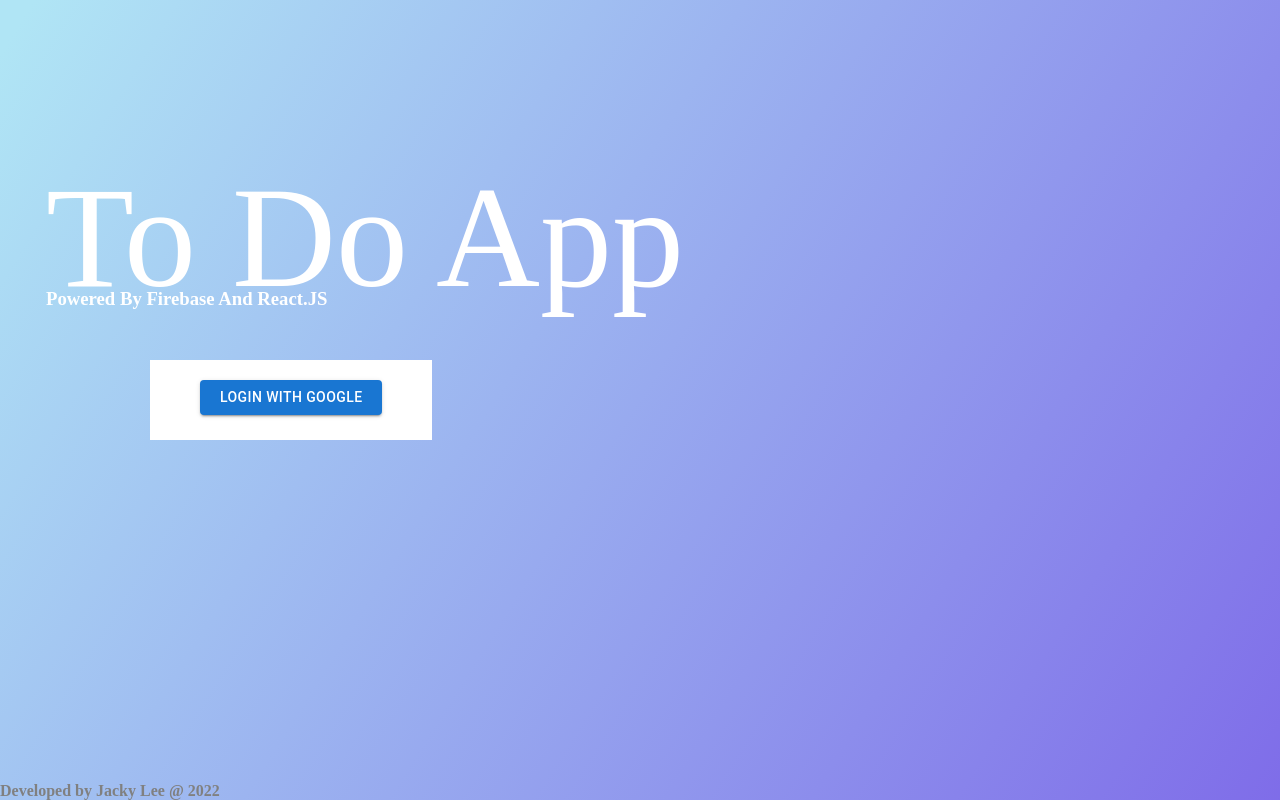
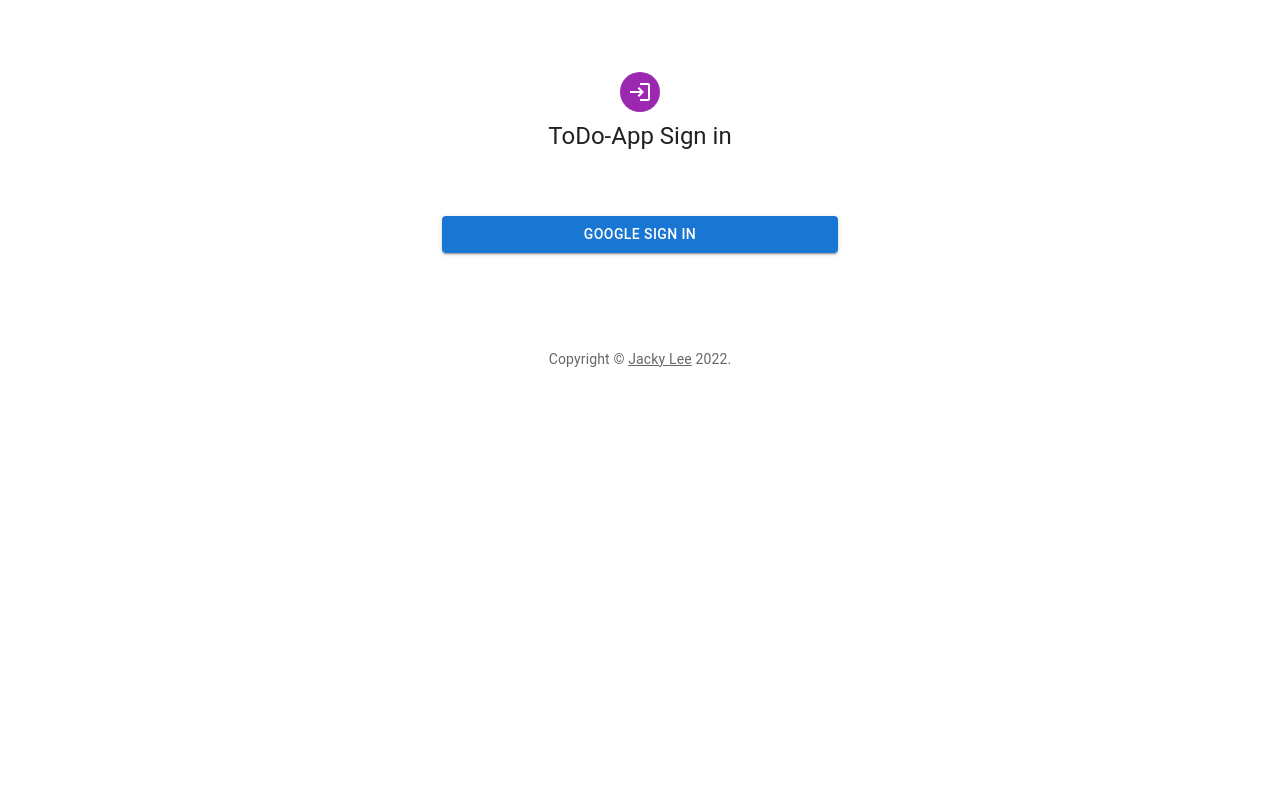
Before and after one commit to JackyLee1230/Firebase-ToDo-App, a React (Create React App) app: page / in a window 1280 px wide. Built offline with nearby package versions, Linux system fonts and the light colour scheme; no server answers.

Commit message:
fix: simple login page redesign

```diff
--- a/src/App.js
+++ b/src/App.js
@@ -4,7 +4,7 @@
 import { useState } from "react";
 import Homepage from "./components/Homepage";
 import Navbar from "./components/Navbar";
-// import Type from "./components/Type";
+import Login from "./components/Login";
 import { AdapterMoment } from "@mui/x-date-pickers/AdapterMoment";
 import { LocalizationProvider } from "@mui/x-date-pickers";
 
@@ -14,9 +14,9 @@
 			<div className="app">
 				<Router>
 					<Routes>
-						<Route path="/" element={<Welcome />} />
+						{/* <Route path="/" element={<Welcome />} /> */}
+						<Route path="/" element={<Login />} />
 						<Route path="/homepage" element={<Homepage />} />
-						{/* <Route path="/type" element={<Type />} /> */}
 					</Routes>
 				</Router>
 			</div>
--- a/src/components/Homepage.js
+++ b/src/components/Homepage.js
@@ -139,13 +139,19 @@
 	};
 
 	const ModalStyles = (theme) => ({
-		paper: {
+		root: {
 			position: "absolute",
 			width: 400,
 			backgroundColor: "red",
 			border: "2px solid #000",
 			boxShadow: theme.shadows[5],
 			padding: theme.spacing(2, 4, 3),
+			[theme.breakpoints.down("md")]: {
+				marginTop: 0,
+			},
+			[theme.breakpoints.up("md")]: {
+				marginTop: 100,
+			},
 		},
 	});
 
@@ -232,7 +238,6 @@
 							gap: "32px",
 							position: "relative",
 							margin: "96px auto 32px",
-							marginTop: "96px",
 							marginBottom: "32px",
 							maxWidth: "520px",
 							backgroundColor: "white",
--- /dev/null
+++ b/src/components/Login.js
@@ -0,0 +1,95 @@
+import React, { useEffect, useState } from "react";
+import Avatar from "@mui/material/Avatar";
+import Button from "@mui/material/Button";
+import CssBaseline from "@mui/material/CssBaseline";
+import Link from "@mui/material/Link";
+import Box from "@mui/material/Box";
+import LoginIcon from "@mui/icons-material/Login";
+import Typography from "@mui/material/Typography";
+import Container from "@mui/material/Container";
+import { createTheme } from "@mui/material/styles";
+import { auth } from "../firebase.js";
+import { useNavigate } from "react-router-dom";
+import { GoogleAuthProvider, signInWithPopup } from "firebase/auth";
+
+const theme = createTheme();
+
+function Login() {
+	const navigate = useNavigate();
+	const handleSubmit = (event) => {
+		event.preventDefault();
+		const data = new FormData(event.currentTarget);
+		console.log({
+			email: data.get("email"),
+			password: data.get("password"),
+		});
+	};
+
+	useEffect(() => {
+		document.title = "ToDo App Sign In";
+		auth.onAuthStateChanged((user) => {
+			if (user) {
+				navigate("/homepage");
+			}
+		});
+	}, []);
+
+	const googlePopupSignIn = () => {
+		const provider = new GoogleAuthProvider();
+		signInWithPopup(auth, provider)
+			.then(() => {
+				navigate("/homepage");
+			})
+			.catch((err) => {
+				alert(err.message);
+			});
+	};
+
+	return (
+		<>
+			<Container component="main" maxWidth="xs">
+				<CssBaseline />
+				<Box
+					sx={{
+						marginTop: 8,
+						display: "flex",
+						flexDirection: "column",
+						alignItems: "center",
+					}}
+				>
+					<Avatar sx={{ m: 1, bgcolor: "secondary.main" }}>
+						<LoginIcon />
+					</Avatar>
+					<Typography component="h1" variant="h5">
+						ToDo-App Sign in
+					</Typography>
+
+					<Button
+						onClick={googlePopupSignIn}
+						fullWidth
+						variant="contained"
+						sx={{ mt: 8, mb: 4 }}
+					>
+						Google Sign In
+					</Button>
+				</Box>
+				<Typography
+					variant="body2"
+					color="text.secondary"
+					align="center"
+					sx={{ mt: 8, mb: 4 }}
+				>
+					{"Copyright © "}
+					<Link color="inherit" href="https://www.itzjacky.info">
+						Jacky Lee
+					</Link>
+					&nbsp;
+					{new Date().getFullYear()}
+					{"."}
+				</Typography>
+			</Container>
+		</>
+	);
+}
+
+export default Login;
```
Also changed, not shown: package.json (+4 -4 lines), 1 other file (tests, documents, lock files or other folders).
